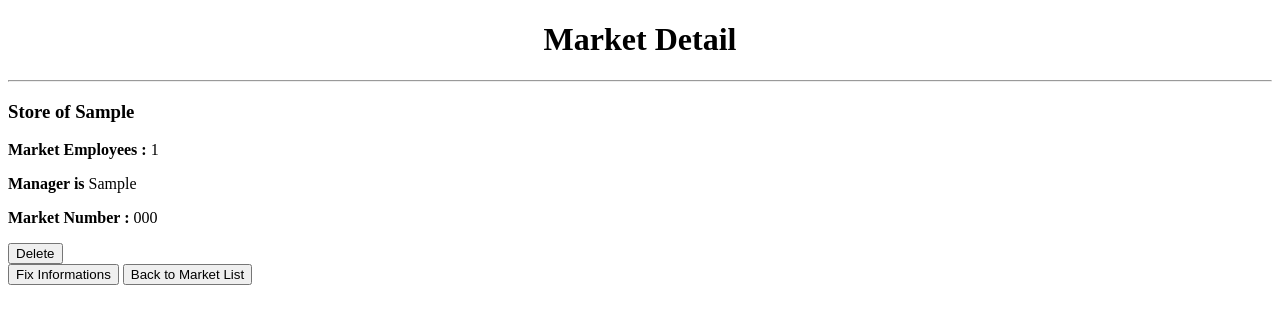
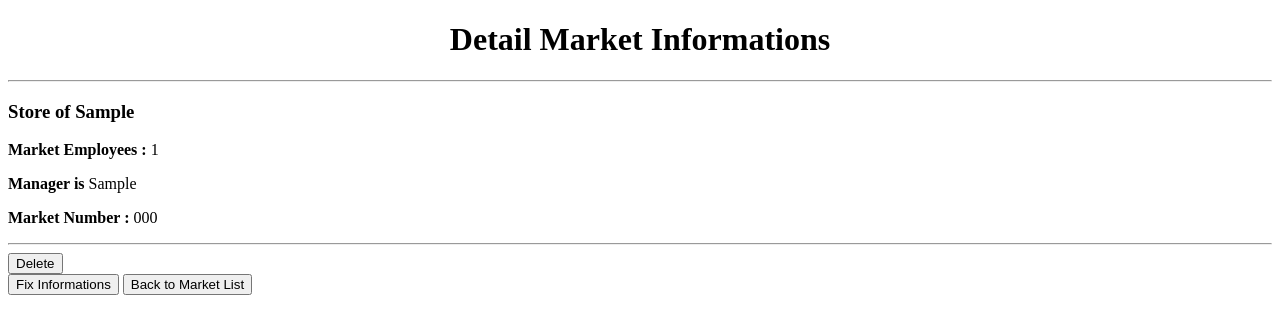
Before and after one commit to minkyungbae/Second_Django, a Django app: page /detail/1/ in a window 1280 px wide. Shown: the top 334 px of the page. Run offline with Django 4.2, Linux system fonts and the light colour scheme; tables that the repository leaves empty hold one stand-in row (values such as "Sample post").

Commit message:
Fix design

```diff
--- a/SpartaMarkets/templates/SpartaMarkets/market_detail.html
+++ b/SpartaMarkets/templates/SpartaMarkets/market_detail.html
@@ -1,13 +1,13 @@
 {% extends "base.html" %}
 
 {% block content %}
-<center><h1>Market Detail</h1></center>
+<center><h1>Detail Market Informations </h1></center>
 <hr>
 <h3><strong>Store of</strong> {{ market.market_zone }}</h3>
 <p><strong>Market Employees : </strong>{{market.market_employees }}</p>
 <p><strong>Manager is</strong> {{ market.market_manager }}</p>
 <p><strong>Market Number :</strong> {{ market.market_number }}</p>
-
+<hr>
 <form action="{% url 'spartamarket:delete' market.id %}" method="POST">
     {% csrf_token %}
     <button type="submit">Delete</button>
```
